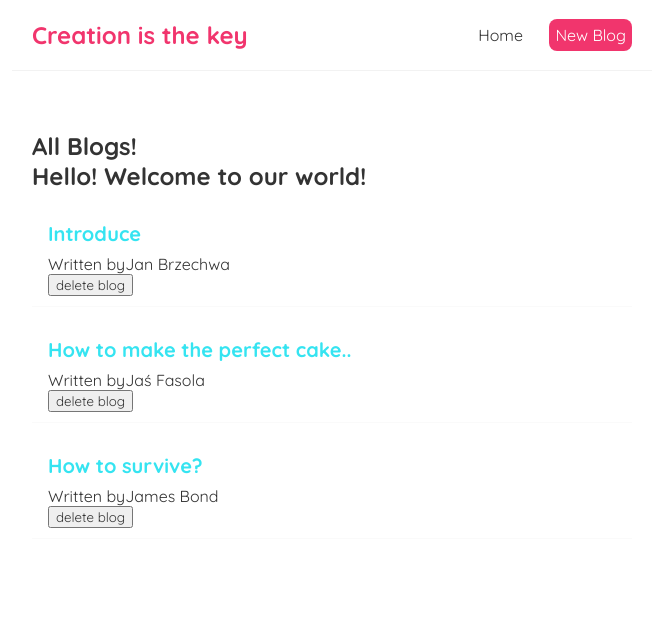
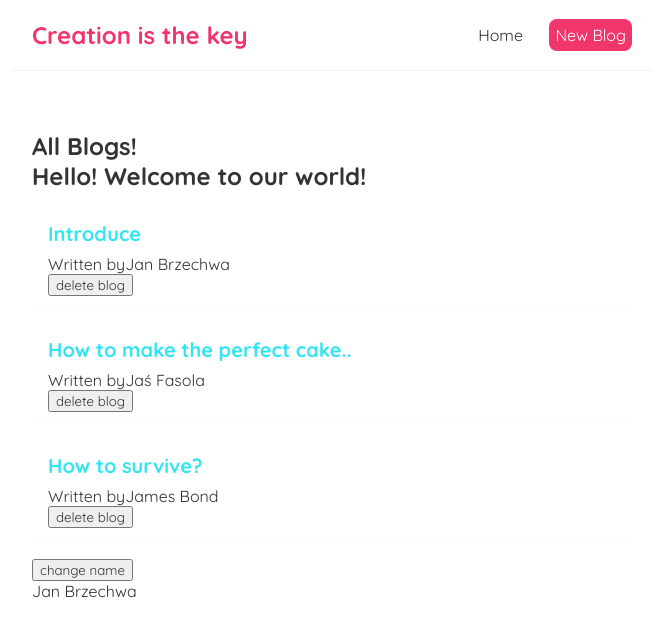
Before and after one commit to PaulaChrustowska/full_modern_react, a React (Create React App) app: page / in a window 1280 px wide. Shown: the top 636 px of the page, without its empty margins (308-971 px from the left). Built offline with nearby package versions, Linux system fonts and the light colour scheme.

Commit message:
useEffect Dependencies

```diff
--- a/src/Home.jsx
+++ b/src/Home.jsx
@@ -12,6 +12,8 @@
     },
   ]);
 
+  const [name, setName] = useState('Jan Brzechwa');
+
   const handleDelete = (id) => {
     const newBlogs = blogs.filter((blog) => blog.id !== id);
     setBlogs(newBlogs);
@@ -19,12 +21,18 @@
 
   useEffect(() => {
     console.log('use effect ran');
-    console.log(blogs);
-  });
+    console.log(name);
+  }, [name]);
 
   return (
     <div className="home">
       <BlogList blogs={blogs} title="All Blogs!" greet="Hello! Welcome to our world!" handleDelete={handleDelete} />
+      <button onClick={() => setName('Jaś Fasola')}>change name</button>
+      <p>
+        {' '}
+        { name }
+        {' '}
+      </p>
     </div>
   );
 }
```
